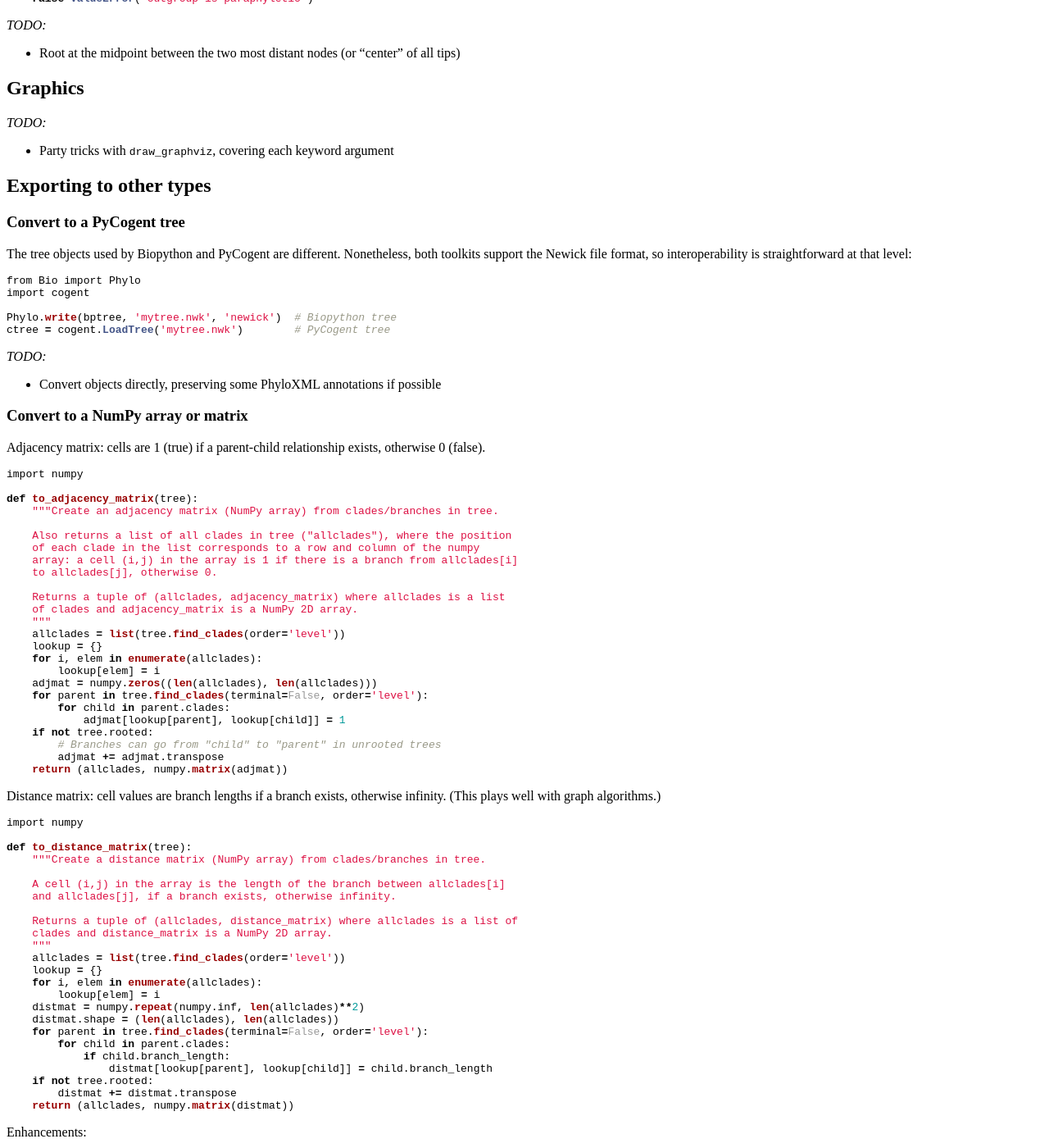
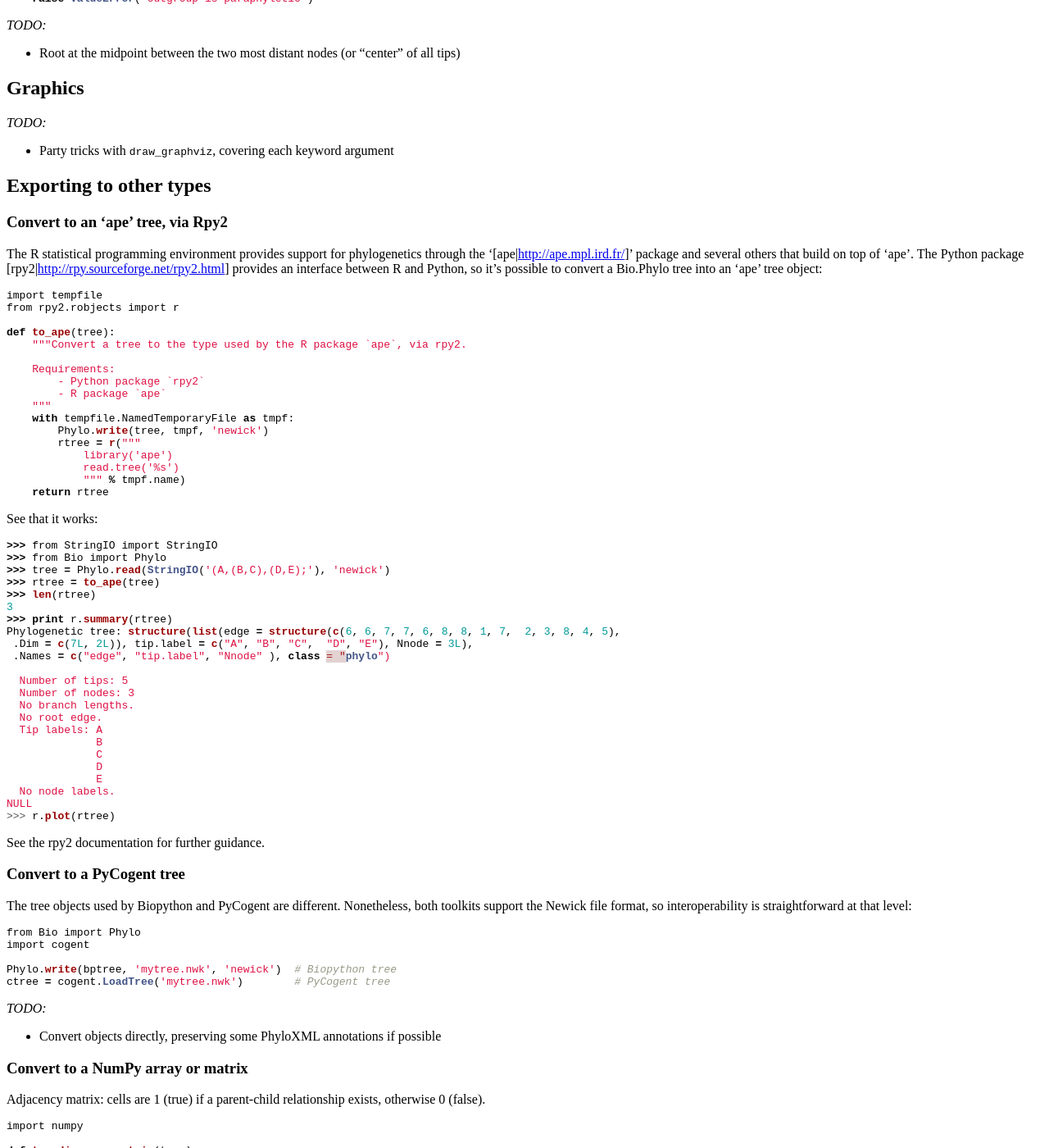
Before and after one commit to biopython/biopython.github.io, a Jekyll site: the page built from wiki/Phylo_cookbook.md, in a window 1280 px wide and 1400 px high, scrolled down 2452 px. Shown: the whole window at 82% size. Built offline with Jekyll 4.4.1, drawn with Linux system fonts in a browser that asks for light colours.

Commit message:
/* Exporting to other types */ Added to_ape

````diff
--- a/wiki/Phylo_cookbook.md
+++ b/wiki/Phylo_cookbook.md
@@ -209,6 +209,65 @@ Graphics
 Exporting to other types
 ------------------------
 
+### Convert to an 'ape' tree, via Rpy2
+
+The R statistical programming environment provides support for
+phylogenetics through the '\[ape|<http://ape.mpl.ird.fr/>\]' package and
+several others that build on top of 'ape'. The Python package
+\[rpy2|<http://rpy.sourceforge.net/rpy2.html>\] provides an interface
+between R and Python, so it's possible to convert a Bio.Phylo tree into
+an 'ape' tree object:
+
+``` python
+import tempfile
+from rpy2.robjects import r
+
+def to_ape(tree):
+    """Convert a tree to the type used by the R package `ape`, via rpy2.
+
+    Requirements:
+        - Python package `rpy2`
+        - R package `ape`
+    """
+    with tempfile.NamedTemporaryFile as tmpf:
+        Phylo.write(tree, tmpf, 'newick')
+        rtree = r("""
+            library('ape')
+            read.tree('%s')
+            """ % tmpf.name)
+    return rtree
+```
+
+See that it works:
+
+``` python
+>>> from StringIO import StringIO
+>>> from Bio import Phylo
+>>> tree = Phylo.read(StringIO('(A,(B,C),(D,E);'), 'newick')
+>>> rtree = to_ape(tree)
+>>> len(rtree)
+3
+>>> print r.summary(rtree)
+Phylogenetic tree: structure(list(edge = structure(c(6, 6, 7, 7, 6, 8, 8, 1, 7,  2, 3, 8, 4, 5),
+ .Dim = c(7L, 2L)), tip.label = c("A", "B", "C",  "D", "E"), Nnode = 3L),
+ .Names = c("edge", "tip.label", "Nnode" ), class = "phylo")
+
+  Number of tips: 5
+  Number of nodes: 3
+  No branch lengths.
+  No root edge.
+  Tip labels: A
+              B
+              C
+              D
+              E
+  No node labels.
+NULL
+>>> r.plot(rtree)
+```
+
+See the rpy2 documentation for further guidance.
+
 ### Convert to a PyCogent tree
 
 The tree objects used by Biopython and PyCogent are different.
````
Also changed, not shown: 1 other file.
